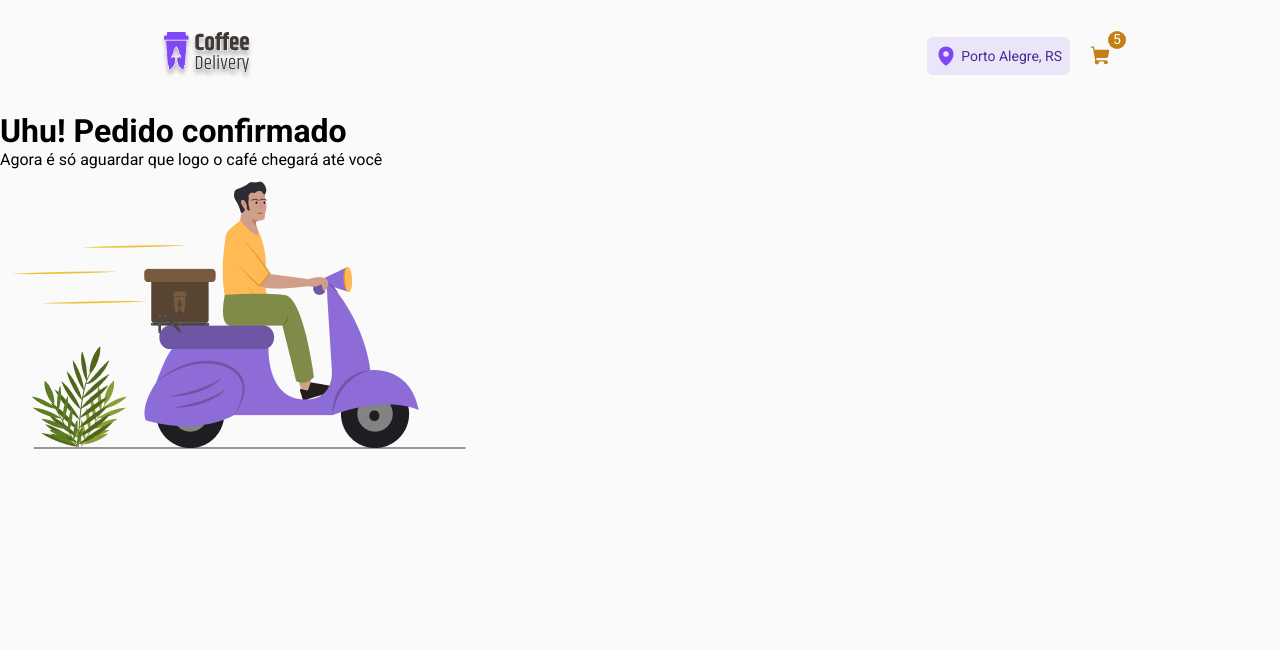
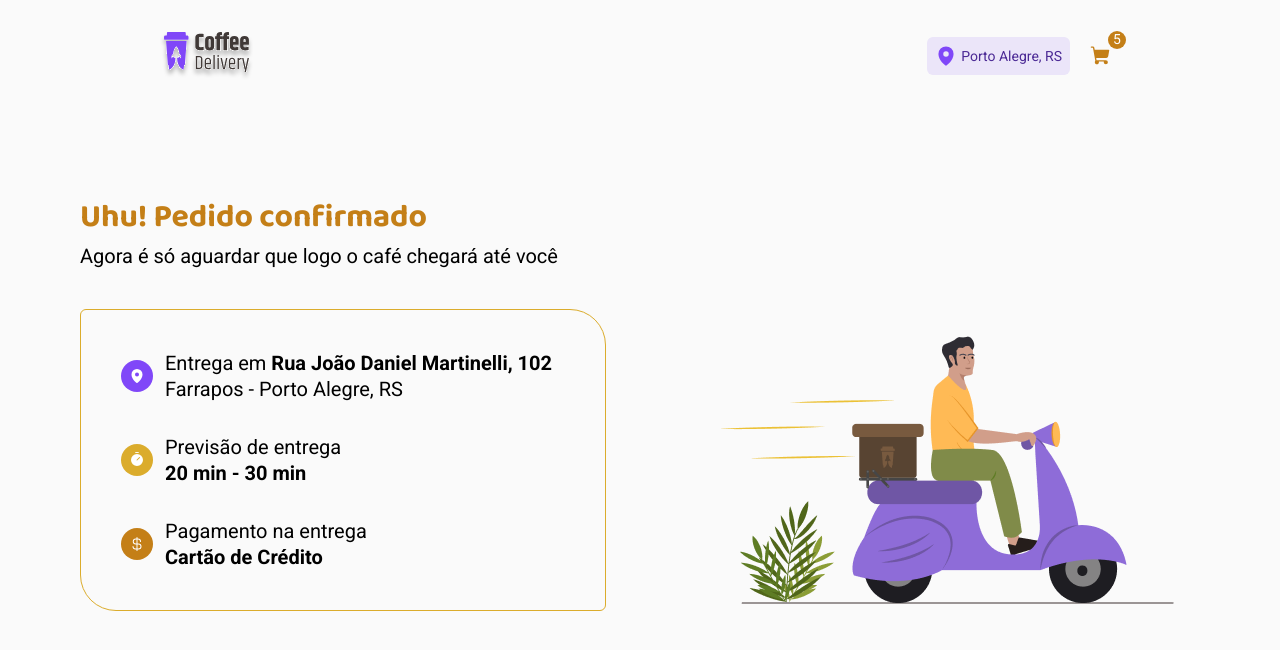
Before and after one commit to MarcosVOS/CoffeeDelivery, a React (Vite) app: page /paymentconfirmation in a window 1280 px wide. Shown: the top 650 px of the page. Built offline with nearby package versions, Linux system fonts and the light colour scheme.

Commit message:
add the entire main structure of the congratulations on your purchase page

```diff
--- a/src/pages/paymentconfirmation/index.tsx
+++ b/src/pages/paymentconfirmation/index.tsx
@@ -2,9 +2,11 @@ import {
   ConfirmationContainer,
   ConfirmationMessageAbout,
   ConfirmationMessageTitle,
+  InfoTitle,
   TitleAbout,
 } from './styles'
 import Illustration from '../../assets/Illustration.png'
+import { CurrencyDollar, MapPin, Timer } from 'phosphor-react'
 
 export function PaymentConfirmation() {
   return (
@@ -12,10 +14,31 @@ export function PaymentConfirmation() {
       <ConfirmationMessageTitle>
         <h1>Uhu! Pedido confirmado</h1>
         <span>Agora é só aguardar que logo o café chegará até você</span>
+        <ConfirmationMessageAbout>
+          <TitleAbout iconProps="purple200">
+            <MapPin size={32} weight="fill" />
+            <InfoTitle>
+              Entrega em <strong>Rua João Daniel Martinelli, 102</strong>
+              <br />
+              Farrapos - Porto Alegre, RS
+            </InfoTitle>
+          </TitleAbout>
+          <TitleAbout iconProps="yellow200">
+            <Timer size={32} weight="fill" />
+            <InfoTitle>
+              Previsão de entrega <br />
+              <strong> 20 min - 30 min</strong>
+            </InfoTitle>
+          </TitleAbout>
+          <TitleAbout iconProps="yellow300">
+            <CurrencyDollar size={32} weight="fill" />
+            <InfoTitle>
+              Pagamento na entrega <br /> <strong> Cartão de Crédito</strong>
+            </InfoTitle>
+          </TitleAbout>
+        </ConfirmationMessageAbout>
       </ConfirmationMessageTitle>
-      <ConfirmationMessageAbout>
-        <TitleAbout></TitleAbout>
-      </ConfirmationMessageAbout>
+
       <img src={Illustration} alt="" />
     </ConfirmationContainer>
   )
--- a/src/pages/paymentconfirmation/styles.ts
+++ b/src/pages/paymentconfirmation/styles.ts
@@ -1,11 +1,76 @@
 import styled from 'styled-components'
 
-export const ConfirmationContainer = styled.div``
+export const ConfirmationContainer = styled.div`
+  display: flex;
+  justify-content: center;
+  margin-top: 5rem;
+  gap: 6.375rem;
 
-export const ConfirmationMessageTitle = styled.div``
+  img {
+    margin-top: 8.25rem;
+
+    width: 492px;
+    height: 293px;
+  }
+`
+
+export const ConfirmationMessageTitle = styled.div`
+  h1 {
+    color: ${(props) => props.theme['yellow-300']};
+    font-family: 'Baloo 2';
+    font-size: 2rem;
+  }
+
+  span {
+    font-size: 1.25rem;
+    font-weight: 400;
+    line-height: 130%;
+  }
+`
 
 export const ImageContainer = styled.div``
 
-export const ConfirmationMessageAbout = styled.div``
+export const ConfirmationMessageAbout = styled.div`
+  margin-top: 2.5rem;
 
-export const TitleAbout = styled.span``
+  display: flex;
+  flex-direction: column;
+  width: 32.875rem;
+  padding: 2.5rem;
+  gap: 2rem;
+
+  border-radius: 6px 36px;
+  border: 1px solid ${(props) => props.theme['yellow-200']};
+`
+
+const ICON_COLORS = {
+  yellow300: 'yellow-300',
+  yellow200: 'yellow-200',
+  purple200: 'purple-200',
+}
+interface IconProps {
+  iconProps: keyof typeof ICON_COLORS
+}
+
+export const TitleAbout = styled.div<IconProps>`
+  display: flex;
+  align-items: center;
+  gap: 0.75rem;
+
+  svg {
+    padding: 8px;
+    color: white;
+    background-color: ${(props) => props.theme[ICON_COLORS[props.iconProps]]};
+    border-radius: 100%;
+
+    width: 32px;
+    height: 32px;
+    justify-content: center;
+    align-items: center;
+    flex-direction: column;
+  }
+`
+
+export const InfoTitle = styled.span`
+  flex-direction: column;
+`
```
